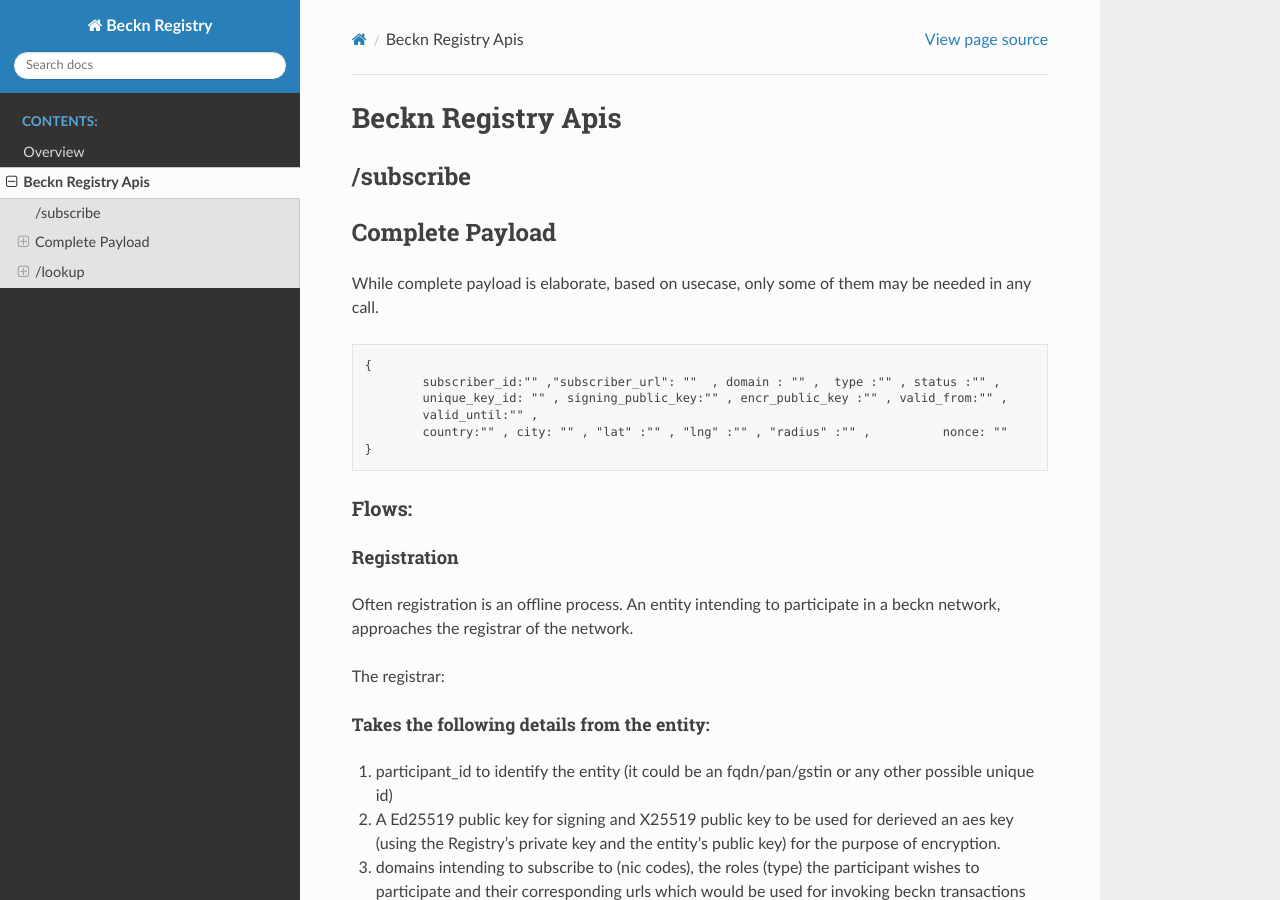
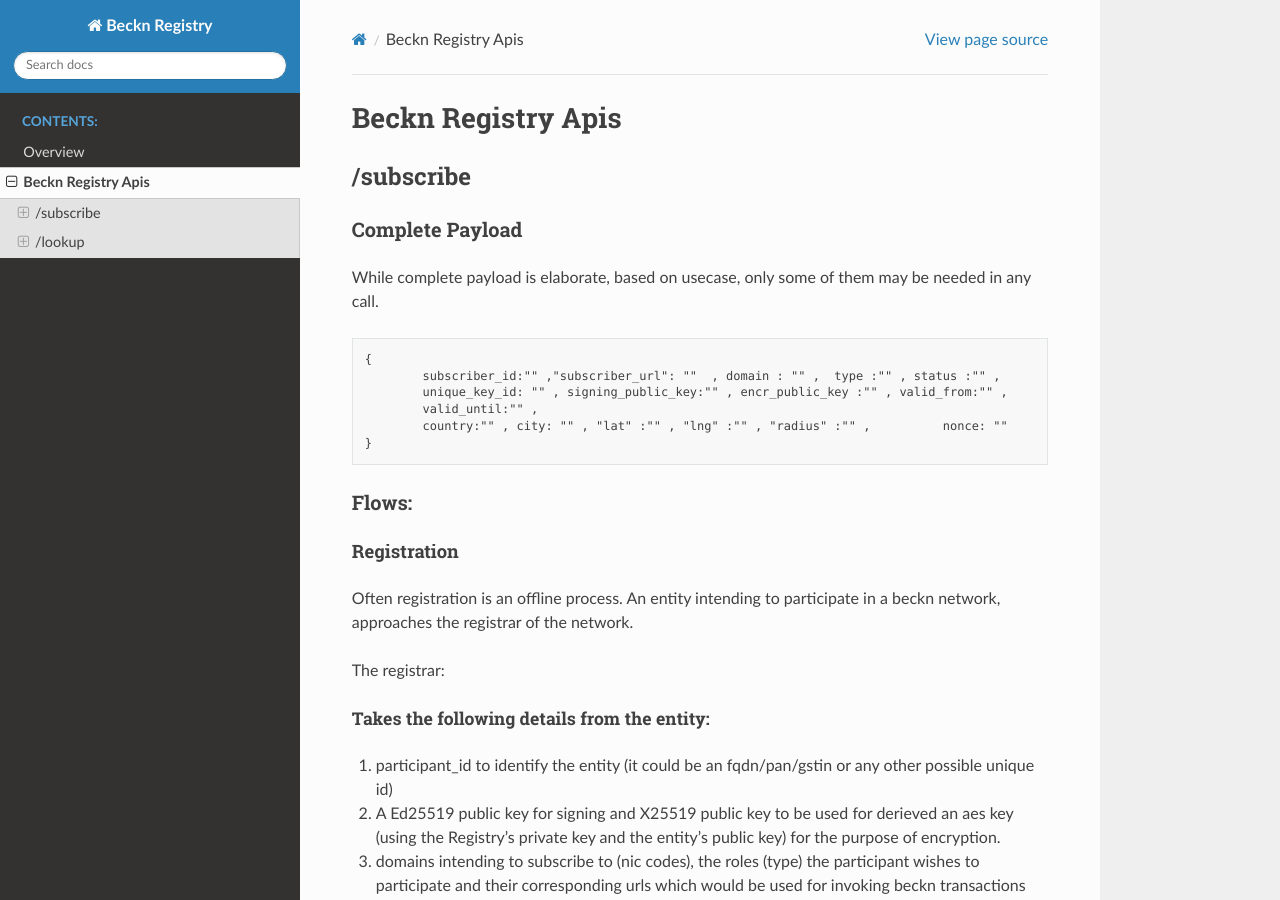
Before and after one commit to beckn-on-succinct/beckn-registry, a Sphinx documentation site: the page built from docs/usage/reg_apis_rehash.md, in a window 1280 px wide and 900 px high. Built offline with Sphinx 7.4.7 and the Read the Docs theme 2.0.0, drawn with Linux system fonts in a browser that asks for light colours.

Commit message:
doc update

```diff
--- a/docs/usage/reg_apis_rehash.md
+++ b/docs/usage/reg_apis_rehash.md
@@ -2,8 +2,7 @@
 
 ## /subscribe
 
-Complete Payload
--
+### Complete Payload
 While complete payload is elaborate, based on usecase, only some of them may be needed in any call.
 
 	{
```
